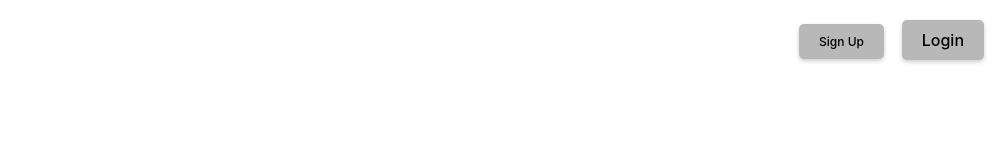
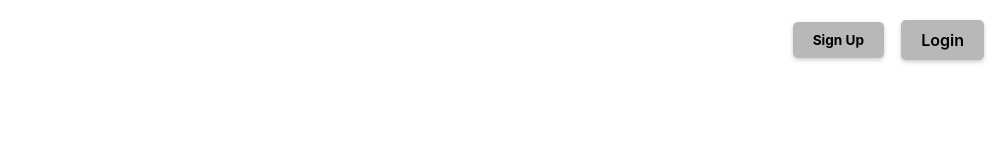
Before and after one commit to tulloch022/marathoner, a React (Vite) app: page / in a window 1280 px wide. Shown: the top 160 px of the page, without its empty margins (276-1280 px from the left). Built offline with nearby package versions, Linux system fonts and the light colour scheme.

Commit message:
fixed styling for sign up button

```diff
--- a/src/index.css
+++ b/src/index.css
@@ -250,6 +250,7 @@ h1, p {
   cursor: pointer;
   box-shadow: 0 2px 4px rgba(0, 0, 0, 0.2);
   transition: background-color 0.3s ease, color 0.3s ease;
+  font-weight: 600;
 }
 
 .login-btn:hover {
@@ -259,10 +260,10 @@ h1, p {
 
 .signup-btn {
   position: absolute;
-  top: 24px;
+  top: 22px;
   right: 120px;
   padding: 10px 20px;
-  font-size: .75rem;
+  font-size: .85rem;
   background-color: #b8b8b8;
   color: rgb(0, 0, 0);
   border: none;
@@ -270,6 +271,7 @@ h1, p {
   cursor: pointer;
   box-shadow: 0 2px 4px rgba(0, 0, 0, 0.2);
   transition: background-color 0.3s ease, color 0.3s ease;
+  font-weight: 750;
 }
 
 .signup-btn:hover {
```
